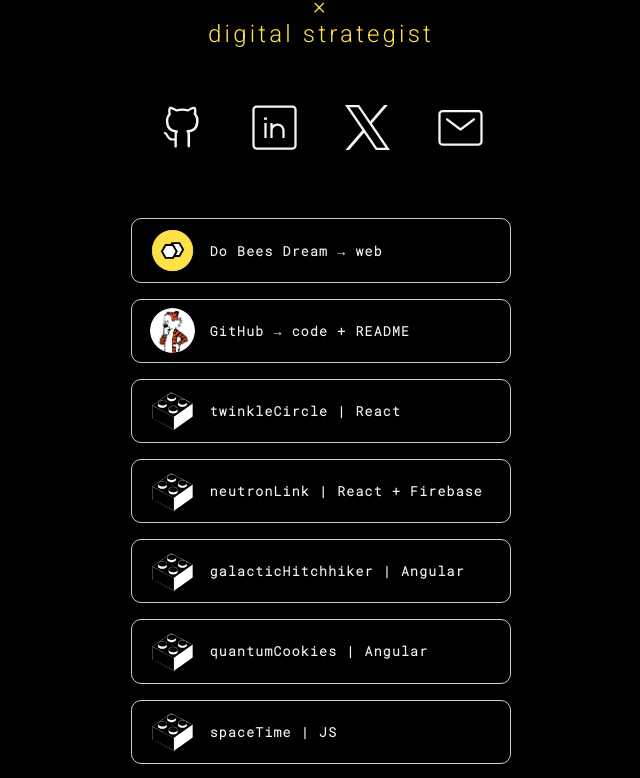
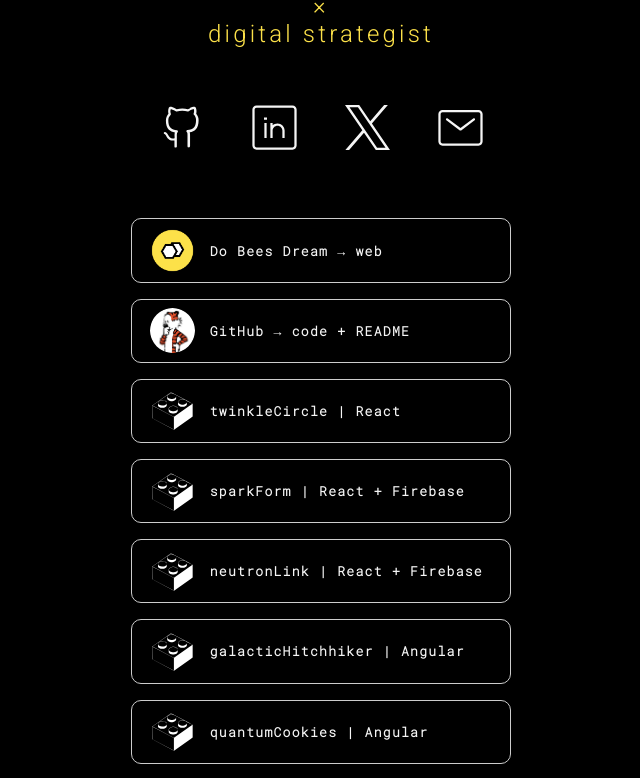
Before and after one commit to clasei/clara, a React (Create React App) app: page / in a window 1280 px wide. Shown: the part 404-1182 px from the top of the page, without its empty margins (319-959 px from the left). Built offline with nearby package versions, Linux system fonts and the light colour scheme.

Commit message:
project links updated; spark-form added

```diff
--- a/src/components/ProjectLinks/ProjectLinks.js
+++ b/src/components/ProjectLinks/ProjectLinks.js
@@ -19,27 +19,32 @@ const projects = [
     },
     {
         name: "twinkleCircle | React",
-        link: "https://clasei.github.io/twinkle-circle/",
+        link: "https://clasei.github.io/twinkle-circle",
+        image: projectLogo
+    },
+    {
+        name: "sparkForm | React + Firebase",
+        link: "https://spark-form-7.web.app",
         image: projectLogo
     },
     {
         name: "neutronLink | React + Firebase",
-        link: "https://neutron-link-0.web.app/",
+        link: "https://neutron-link-0.web.app",
         image: projectLogo
     },
     {
         name: "galacticHitchhiker | Angular",
-        link: "https://clasei.github.io/galactic-hitchhiker/",
+        link: "https://clasei.github.io/galactic-hitchhiker",
         image: projectLogo
     },
     {
         name: "quantumCookies | Angular",
-        link: "https://clasei.github.io/quantum-cookies/",
+        link: "https://clasei.github.io/quantum-cookies",
         image: projectLogo
     },
     {
         name: "spaceTime | JS",
-        link: "https://clasei.github.io/space-time/",
+        link: "https://clasei.github.io/space-time",
         image: projectLogo
     },
     {
```
